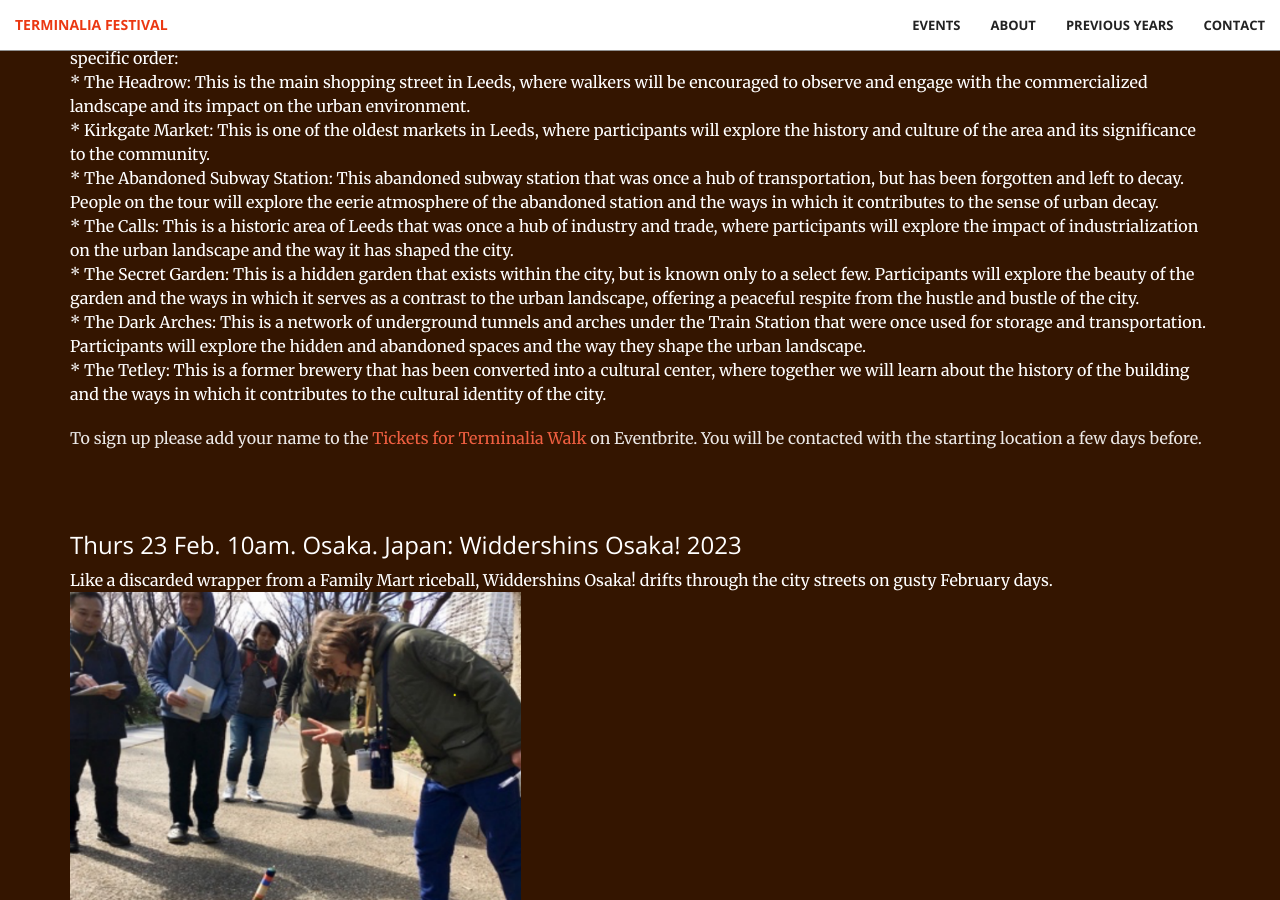
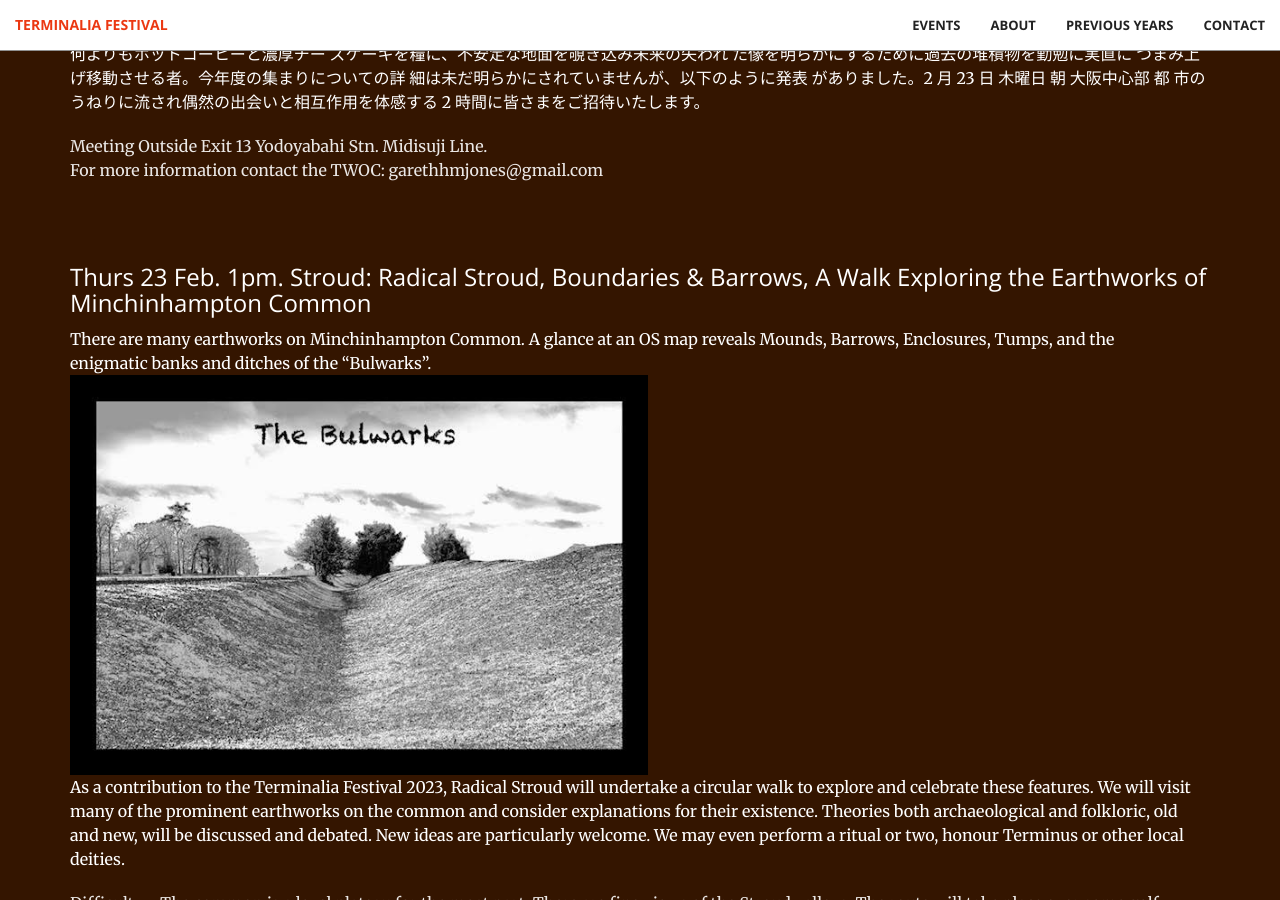
Before and after one commit to timwaters/terminalia, a Jekyll site: the page built from index.html, in a window 1280 px wide and 900 px high, scrolled down 3258 px. Built offline with Jekyll 4.4.1, drawn with Linux system fonts in a browser that asks for light colours; some of the changed text lies outside the part shown.

Commit message:
add stroud

```diff
--- a/_includes/events.html
+++ b/_includes/events.html
@@ -60,42 +60,6 @@
         </div>
 
 
-
-
-        <div class="col-lg-12 col-lg-offset-0 text-left event">
-
-          <h3>Thurs 23 Feb. 7pm Leeds: Cath Otpangei: Terminalia Walk Around the City</h3>
-
-          <p class="text">
-            As an interdisciplinary practitioner, my practice is deeply rooted in the realm of psychogeography and its intersections with the urban realm. My work engages with the concept of dérive, which is a technique that aims to reveal the unconscious landscape of the city through drifting and exploration.
-            <br /> <br />
-           <img src="img/past/2023/cath.png" height="400px">
-            <br />
-            For Terminalia 2023, I am proposing an immersive, interactive and site-specific event that navigates the complexities of a designated area within Leeds. Through this event, I aim to unveil the hidden narratives embedded within the urban landscape and to subvert the hegemonic structures that shape our understanding of place.            The event will commence with a contextualization of the designated area, utilizing cartography as a medium to highlight the key landmarks and points of interest. The participatory walk, guided by performative prompts, aims to elicit a multisensory engagement with the site and prompt the audience to question their relationship with the urban environment.             The event concludes with a collective debrief where the audience can reflect on their experience, and engage in a discourse about the psychogeography of the area and its role in shaping our understanding of place.
-            <br />
-            The walk tour will begin at a pre-specified locaton (details sent to participants before) and will take participants through the following places in no specific order:
-            <br />
-            * The Headrow: This is the main shopping street in Leeds, where walkers will be encouraged to observe and engage with the commercialized landscape and its impact on the urban environment.
-            <br />
-            *  Kirkgate Market: This is one of the oldest markets in Leeds, where participants will explore the history and culture of the area and its significance to the community.
-            <br />
-            *  The Abandoned Subway Station: This abandoned subway station that was once a hub of transportation, but has been forgotten and left to decay. People on the tour will explore the eerie atmosphere of the abandoned station and the ways in which it contributes to the sense of urban decay.
-            <br />
-            *  The Calls: This is a historic area of Leeds that was once a hub of industry and trade, where participants will explore the impact of industrialization on the urban landscape and the way it has shaped the city.
-            <br />
-            * The Secret Garden: This is a hidden garden that exists within the city, but is known only to a select few. Participants will explore the beauty of the garden and the ways in which it serves as a contrast to the urban landscape, offering a peaceful respite from the hustle and bustle of the city.
-            <br />
-            * The Dark Arches: This is a network of underground tunnels and arches under the Train Station that were once used for storage and transportation. Participants will explore the hidden and abandoned spaces and the way they shape the urban landscape.
-            <br />
-            * The Tetley: This is a former brewery that has been converted into a cultural center, where together we will learn about the history of the building and the ways in which it contributes to the cultural identity of the city.
-
-          </p>
-          <p class="text-faded">
-
-            To sign up please add your name to the  <a href="https://www.eventbrite.com/e/terminalia-walk-around-the-city-tickets-535797082497">Tickets for Terminalia Walk</a> on Eventbrite.  You will be contacted with the starting location a few days before.
-          </p>
-        </div>
-
         <div class="col-lg-12 col-lg-offset-0 text-left event">
 
           <h3>Thurs 23 Feb. 10am. Osaka. Japan: Widdershins Osaka! 2023 </h3>
@@ -151,6 +115,75 @@
             For more information contact the TWOC: garethhmjones@gmail.com
           </p>
         </div>
+
+        <div class="col-lg-12 col-lg-offset-0 text-left event">
+
+          <h3> Thurs 23 Feb. 1pm. Stroud: Radical Stroud, Boundaries & Barrows,  A Walk Exploring the Earthworks of Minchinhampton Common</h3>
+
+
+          <p class="text">
+            There are many earthworks on Minchinhampton Common.  A glance at an OS map reveals Mounds, Barrows, Enclosures, Tumps, and the enigmatic banks and ditches of the “Bulwarks”.
+            <br />
+            <img src="img/past/2023/stroud_barrow.jpg" height="400px"><br />
+            As a contribution to the Terminalia Festival 2023, Radical Stroud will undertake a circular walk to explore and celebrate these features.  We will visit many of the prominent earthworks on the common and consider explanations for their existence. Theories both archaeological and folkloric, old and new, will be discussed and debated.    New ideas are particularly welcome. We may even perform a ritual or two, honour Terminus or other local deities.
+          </p>
+          <p class="text-faded">
+            Difficulty - The common is a level plateau for the most part. There are fine views of the Stroud valleys. The route will take place over some golf course areas, patches of rough grassland and the banks and ditches of some of the earthworks.  No stiles or fences.  This will be a leisurely walk of about 3.5km/2m.
+            <br />
+
+            There will be an opportunity for refreshments in the pubs of Amberley after the walk.
+            <br />
+
+            Start (13.00) from the War Memorial at Amberley & Finish (approximately 15.30) - at the same place.
+            <br />
+
+            Map ref SO 85097 01617 , What 3 words ///trickle.method.overgrown
+
+            <br />
+            Parking is available adjacent to the War Memorial at Amberley
+            <br />
+
+            Any questions or queries - threemthree@icloud.com
+          </p>
+        </div>
+
+
+
+        <div class="col-lg-12 col-lg-offset-0 text-left event">
+
+          <h3>Thurs 23 Feb. 7pm Leeds: Cath Otpangei: Terminalia Walk Around the City</h3>
+
+          <p class="text">
+            As an interdisciplinary practitioner, my practice is deeply rooted in the realm of psychogeography and its intersections with the urban realm. My work engages with the concept of dérive, which is a technique that aims to reveal the unconscious landscape of the city through drifting and exploration.
+            <br /> <br />
+           <img src="img/past/2023/cath.png" height="400px">
+            <br />
+            For Terminalia 2023, I am proposing an immersive, interactive and site-specific event that navigates the complexities of a designated area within Leeds. Through this event, I aim to unveil the hidden narratives embedded within the urban landscape and to subvert the hegemonic structures that shape our understanding of place.            The event will commence with a contextualization of the designated area, utilizing cartography as a medium to highlight the key landmarks and points of interest. The participatory walk, guided by performative prompts, aims to elicit a multisensory engagement with the site and prompt the audience to question their relationship with the urban environment.             The event concludes with a collective debrief where the audience can reflect on their experience, and engage in a discourse about the psychogeography of the area and its role in shaping our understanding of place.
+            <br />
+            The walk tour will begin at a pre-specified locaton (details sent to participants before) and will take participants through the following places in no specific order:
+            <br />
+            * The Headrow: This is the main shopping street in Leeds, where walkers will be encouraged to observe and engage with the commercialized landscape and its impact on the urban environment.
+            <br />
+            *  Kirkgate Market: This is one of the oldest markets in Leeds, where participants will explore the history and culture of the area and its significance to the community.
+            <br />
+            *  The Abandoned Subway Station: This abandoned subway station that was once a hub of transportation, but has been forgotten and left to decay. People on the tour will explore the eerie atmosphere of the abandoned station and the ways in which it contributes to the sense of urban decay.
+            <br />
+            *  The Calls: This is a historic area of Leeds that was once a hub of industry and trade, where participants will explore the impact of industrialization on the urban landscape and the way it has shaped the city.
+            <br />
+            * The Secret Garden: This is a hidden garden that exists within the city, but is known only to a select few. Participants will explore the beauty of the garden and the ways in which it serves as a contrast to the urban landscape, offering a peaceful respite from the hustle and bustle of the city.
+            <br />
+            * The Dark Arches: This is a network of underground tunnels and arches under the Train Station that were once used for storage and transportation. Participants will explore the hidden and abandoned spaces and the way they shape the urban landscape.
+            <br />
+            * The Tetley: This is a former brewery that has been converted into a cultural center, where together we will learn about the history of the building and the ways in which it contributes to the cultural identity of the city.
+
+          </p>
+          <p class="text-faded">
+
+            To sign up please add your name to the  <a href="https://www.eventbrite.com/e/terminalia-walk-around-the-city-tickets-535797082497">Tickets for Terminalia Walk</a> on Eventbrite.  You will be contacted with the starting location a few days before.
+          </p>
+        </div>
+
+
 
 
         <div class="col-lg-12 col-lg-offset-0 text-left event">
```
Also changed, not shown: img/past/2023/stroud_barrow.jpg (added).
